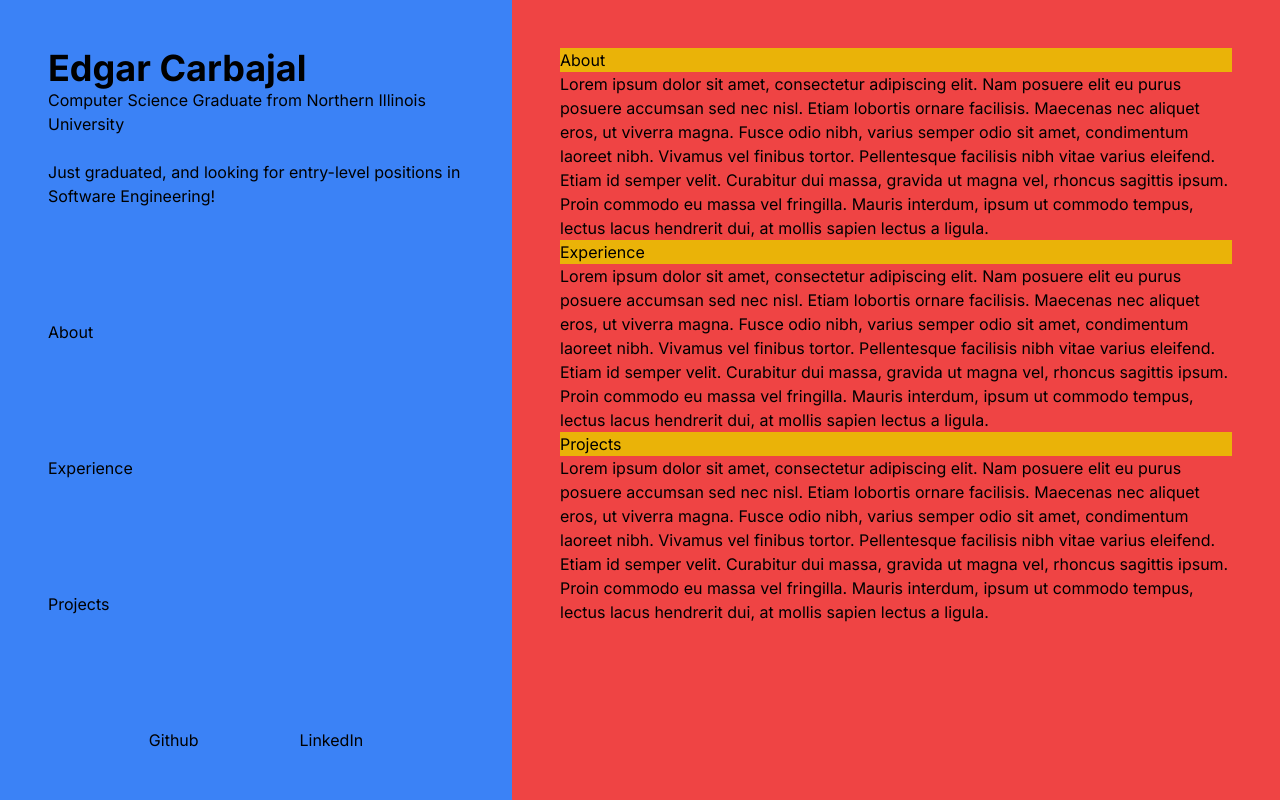
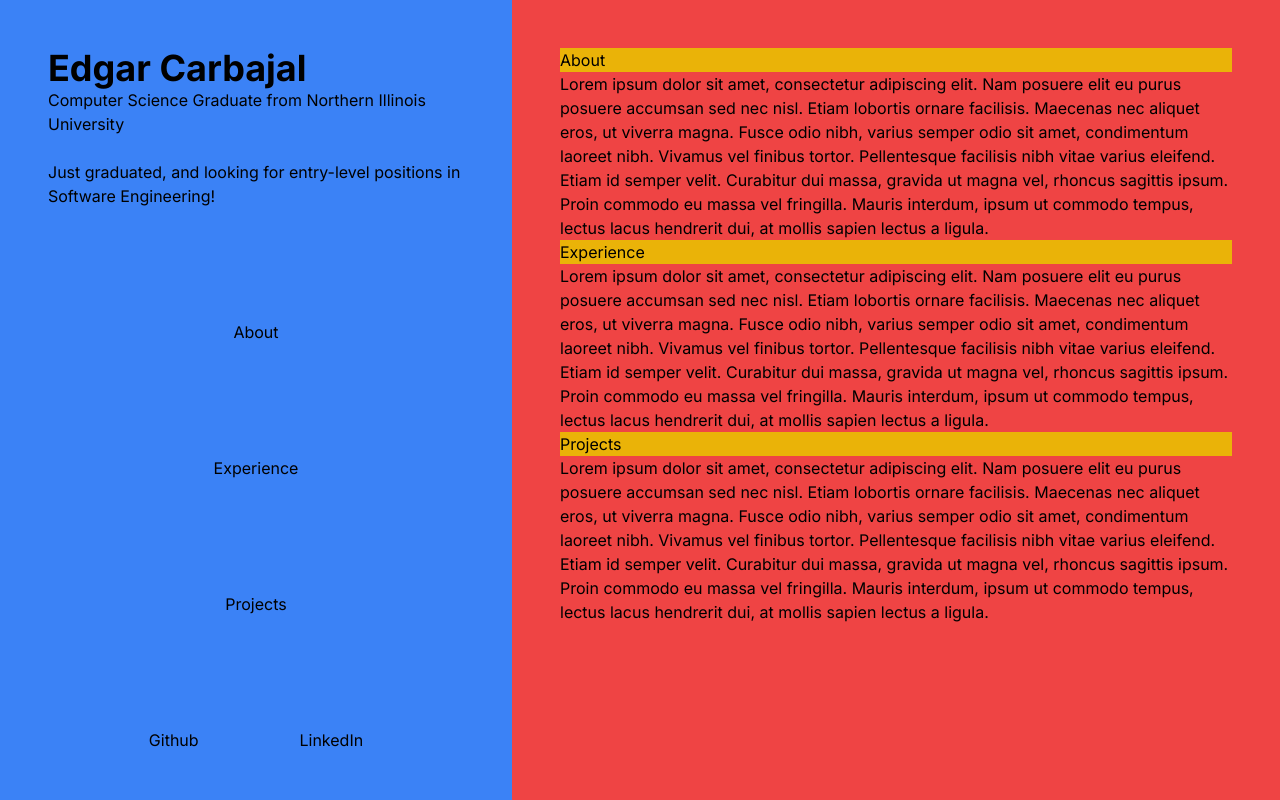
Before and after one commit to edgarcarbajal/portfolio-website, a Next.js app: page / in a window 1280 px wide. Built offline with nearby package versions, Linux system fonts and the light colour scheme.

Commit message:
separeted navbar to own component

```diff
--- /dev/null
+++ b/src/app/components/navi.tsx
@@ -0,0 +1,27 @@
+import Link from "next/link";
+
+const Navi = () => {
+    return(
+        <nav className={"flex-grow flex"}>
+            <ul className={"phonesize:hidden flex-grow flex flex-col justify-evenly items-center"}>
+              <li>
+                <Link href={"#about"}>
+                  About
+                </Link>
+              </li>
+              <li>
+                <Link href={"#experience"}>
+                  Experience
+                </Link>
+              </li>
+              <li>
+                <Link href={"#projects"}>
+                  Projects
+                </Link>
+              </li>
+            </ul>
+          </nav>
+    );
+}
+
+export default Navi;
--- a/src/app/components/pheader.tsx
+++ b/src/app/components/pheader.tsx
@@ -1,4 +1,5 @@
 import Link from "next/link";
+import Navi from "./navi";
 
 const PHeader = () => {
     return(
@@ -14,25 +15,7 @@ const PHeader = () => {
             </p>
           </div>
 
-          <nav className="flex-grow flex">
-            <ul className="flex-grow flex flex-col justify-evenly">
-              <li>
-                <Link href={"#about"}>
-                  About
-                </Link>
-              </li>
-              <li>
-                <Link href={"#experience"}>
-                  Experience
-                </Link>
-              </li>
-              <li>
-                <Link href={"#projects"}>
-                  Projects
-                </Link>
-              </li>
-            </ul>
-          </nav>
+          <Navi />
 
           <nav>
             <ul className="flex justify-evenly">
--- a/src/app/globals.css
+++ b/src/app/globals.css
@@ -29,7 +29,7 @@ body {
 }
 
 main {
-  @apply flex-grow flex flex-col justify-around p-12 overflow-scroll max-w-3/5 w-3/5 phonesize:w-full phonesize:max-w-full;
+  @apply flex-grow flex flex-col justify-around p-12 max-w-3/5 w-3/5 phonesize:w-full phonesize:max-w-full;
 }
 
 
--- a/src/app/page.tsx
+++ b/src/app/page.tsx
@@ -1,24 +1,27 @@
+import Navi from "./components/navi";
+
 export default function Home() {
+  //Sticky Headers only work if html element has no overflow(auto, flow, hidden) applied to it(either on itself or inherited by parents)
+  // & if one of the 4 directions (top, bottom, left, right) are defined for the element
   return (
     <main>
-      <div className="flex-grow flex flex-col justify-between overflow-scroll">
-
+      <div className="flex-grow flex flex-col justify-between">
         <div id="about">
-          <h2 className="bg-yellow-500 phonesize:sticky top-0">
+          <h2 className="bg-yellow-500 phonesize:sticky phonesize:top-0">
             About
           </h2>
           <p>Lorem ipsum dolor sit amet, consectetur adipiscing elit. Nam posuere elit eu purus posuere accumsan sed nec nisl. Etiam lobortis ornare facilisis. Maecenas nec aliquet eros, ut viverra magna. Fusce odio nibh, varius semper odio sit amet, condimentum laoreet nibh. Vivamus vel finibus tortor. Pellentesque facilisis nibh vitae varius eleifend. Etiam id semper velit. Curabitur dui massa, gravida ut magna vel, rhoncus sagittis ipsum. Proin commodo eu massa vel fringilla. Mauris interdum, ipsum ut commodo tempus, lectus lacus hendrerit dui, at mollis sapien lectus a ligula.</p>
         </div>
 
         <div id="experience">
-          <h2 className="bg-yellow-500 phonesize:sticky top-0">
+          <h2 className="bg-yellow-500 phonesize:sticky phonesize:top-0">
             Experience
           </h2>
           <p>Lorem ipsum dolor sit amet, consectetur adipiscing elit. Nam posuere elit eu purus posuere accumsan sed nec nisl. Etiam lobortis ornare facilisis. Maecenas nec aliquet eros, ut viverra magna. Fusce odio nibh, varius semper odio sit amet, condimentum laoreet nibh. Vivamus vel finibus tortor. Pellentesque facilisis nibh vitae varius eleifend. Etiam id semper velit. Curabitur dui massa, gravida ut magna vel, rhoncus sagittis ipsum. Proin commodo eu massa vel fringilla. Mauris interdum, ipsum ut commodo tempus, lectus lacus hendrerit dui, at mollis sapien lectus a ligula.</p>
         </div>
 
         <div id="projects">
-          <h2 className="bg-yellow-500 phonesize:sticky top-0">
+          <h2 className="bg-yellow-500 phonesize:sticky phonesize:top-0">
             Projects
           </h2>
           <p>Lorem ipsum dolor sit amet, consectetur adipiscing elit. Nam posuere elit eu purus posuere accumsan sed nec nisl. Etiam lobortis ornare facilisis. Maecenas nec aliquet eros, ut viverra magna. Fusce odio nibh, varius semper odio sit amet, condimentum laoreet nibh. Vivamus vel finibus tortor. Pellentesque facilisis nibh vitae varius eleifend. Etiam id semper velit. Curabitur dui massa, gravida ut magna vel, rhoncus sagittis ipsum. Proin commodo eu massa vel fringilla. Mauris interdum, ipsum ut commodo tempus, lectus lacus hendrerit dui, at mollis sapien lectus a ligula.</p>
```
